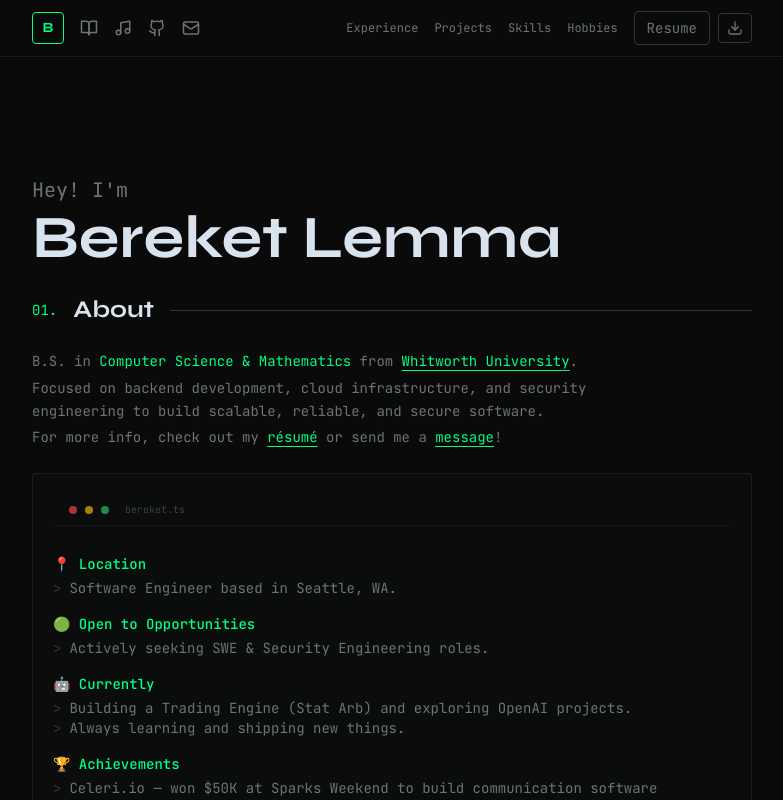
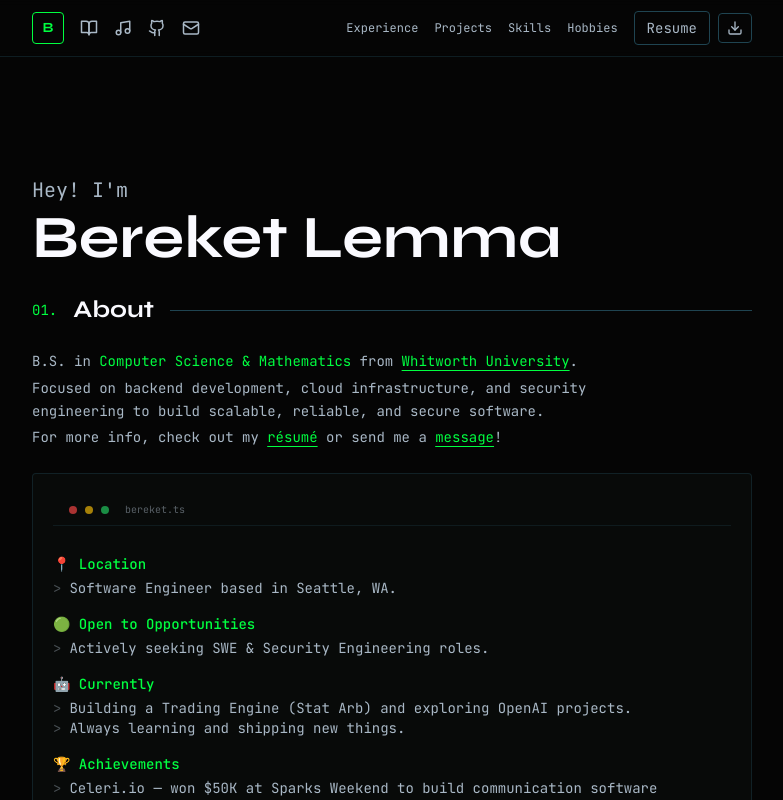
Before and after one commit to bereketlemma/bereket-portfolio, a Next.js app: page / in a window 1280 px wide. Shown: the top 800 px of the page, without its empty margins (248-1031 px from the left). Built offline with nearby package versions, Linux system fonts and the light colour scheme.

Commit message:
Refine global theme and animation styles

```diff
--- a/app/globals.css
+++ b/app/globals.css
@@ -4,25 +4,26 @@
 
 @layer base {
   :root {
-    --background: 0 0% 4%;
-    --foreground: 210 40% 89%;
-    --card: 0 0% 7%;
-    --card-foreground: 210 40% 89%;
-    --popover: 0 0% 7%;
-    --popover-foreground: 210 40% 89%;
-    --primary: 151 100% 50%;
-    --primary-foreground: 0 0% 4%;
-    --secondary: 0 0% 10%;
-    --secondary-foreground: 210 40% 89%;
-    --muted: 0 0% 10%;
-    --muted-foreground: 150 6% 44%;
-    --accent: 151 100% 50%;
-    --accent-foreground: 0 0% 4%;
+    --background: 0 0% 2%;
+    --foreground: 240 100% 99%;
+    --card: 0 0% 5%;
+    --card-foreground: 240 100% 99%;
+    --popover: 0 0% 5%;
+    --popover-foreground: 240 100% 99%;
+    --primary: 135 100% 50%;
+    --primary-foreground: 0 0% 2%;
+    --secondary: 195 100% 56%;
+    --secondary-foreground: 0 0% 2%;
+    --muted: 0 0% 9%;
+    --muted-foreground: 210 20% 72%;
+    --accent: 135 100% 50%;
+    --accent-foreground: 0 0% 2%;
     --destructive: 0 84% 60%;
-    --destructive-foreground: 210 40% 89%;
-    --border: 150 6% 20%;
-    --input: 150 6% 20%;
-    --ring: 151 100% 50%;
+    --destructive-foreground: 240 100% 99%;
+    --border: 196 45% 22%;
+    --input: 196 45% 22%;
+    --ring: 135 100% 50%;
+    --accent-blue: 195 100% 56%;
     --radius: 0.5rem;
   }
 }
@@ -46,6 +47,221 @@
   to { opacity: 1; transform: translateY(0); }
 }
 
+@keyframes dsPulse {
+  0%, 100% { box-shadow: 0 0 0 0 hsla(var(--accent), 0.25); }
+  50% { box-shadow: 0 0 0 10px hsla(var(--accent), 0); }
+}
+
+@keyframes dsDropIn {
+  from {
+    opacity: 0;
+    transform: translateY(-14px);
+    filter: blur(6px);
+  }
+  to {
+    opacity: 1;
+    transform: translateY(0);
+    filter: blur(0);
+  }
+}
+
+@keyframes dsType {
+  from { width: 0; }
+  to { width: 100%; }
+}
+
+@keyframes dsFlipIn {
+  from {
+    opacity: 0;
+    transform: perspective(600px) rotateY(70deg) translateY(8px);
+  }
+  to {
+    opacity: 1;
+    transform: perspective(600px) rotateY(0deg) translateY(0);
+  }
+}
+
+@keyframes dsDraw {
+  from { transform: scaleX(0); opacity: 0.3; }
+  to { transform: scaleX(1); opacity: 1; }
+}
+
+@keyframes dsOutcomePop {
+  from {
+    opacity: 0;
+    transform: translateY(8px) scale(0.98);
+  }
+  to {
+    opacity: 1;
+    transform: translateY(0) scale(1);
+  }
+}
+
+@keyframes dsTicker {
+  from { transform: translateY(0); }
+  to { transform: translateY(-50%); }
+}
+
+@keyframes dsScan {
+  from { transform: translateY(-120%); opacity: 0; }
+  15% { opacity: 1; }
+  85% { opacity: 1; }
+  to { transform: translateY(450%); opacity: 0; }
+}
+
+@keyframes dsGlitch {
+  0%, 94%, 100% { transform: translate(0, 0); text-shadow: none; }
+  95% { transform: translate(-1px, 0); text-shadow: 1px 0 hsl(var(--accent-blue) / 0.55), -1px 0 hsl(var(--accent) / 0.55); }
+  96% { transform: translate(1px, 0); text-shadow: -1px 0 hsl(var(--accent-blue) / 0.55), 1px 0 hsl(var(--accent) / 0.55); }
+}
+
+@keyframes dsQueryPop {
+  from { opacity: 0; transform: scale(0.98); }
+  to { opacity: 1; transform: scale(1); }
+}
+
+@keyframes timelineFlow {
+  from { background-position: 0 0; }
+  to { background-position: 0 24px; }
+}
+
+@keyframes timelineNodePulse {
+  0%, 100% { box-shadow: 0 0 0 0 hsl(var(--accent) / 0.16); }
+  50% { box-shadow: 0 0 0 6px hsl(var(--accent) / 0); }
+}
+
+.ds-pulse-badge {
+  animation: dsPulse 2.2s ease-in-out infinite;
+}
+
+.ds-fade-drop {
+  animation: dsDropIn 0.7s ease-out both;
+}
+
+.ds-type-line {
+  overflow: hidden;
+  white-space: nowrap;
+  width: 0;
+  animation: dsType 2.4s steps(90, end) 0.35s forwards;
+}
+
+.ds-tech-tile {
+  animation: dsFlipIn 0.55s ease-out both;
+  transform-origin: center;
+  transition: transform 180ms ease, box-shadow 180ms ease, border-color 180ms ease;
+}
+
+.ds-tech-tile:hover {
+  transform: rotate(2deg) translateY(-2px);
+  border-color: hsl(var(--accent) / 0.6);
+  box-shadow:
+    0 8px 24px hsla(var(--accent), 0.14),
+    0 0 0 1px hsl(var(--accent-blue) / 0.35);
+}
+
+.ds-circuit {
+  background-image:
+    linear-gradient(to right, hsl(var(--border) / 0.3) 1px, transparent 1px),
+    linear-gradient(to bottom, hsl(var(--border) / 0.3) 1px, transparent 1px),
+    radial-gradient(circle at 12% 20%, hsl(var(--accent) / 0.08), transparent 45%),
+    radial-gradient(circle at 85% 12%, hsl(var(--accent-blue) / 0.1), transparent 40%);
+  background-size: 22px 22px, 22px 22px, auto;
+}
+
+.ds-float-card {
+  transition: transform 180ms ease, border-color 180ms ease, box-shadow 180ms ease;
+}
+
+.ds-float-card:hover {
+  transform: translateY(-3px);
+  border-color: hsl(var(--accent) / 0.5);
+  box-shadow:
+    0 10px 24px hsla(var(--accent), 0.14),
+    0 0 22px hsl(var(--accent-blue) / 0.14);
+}
+
+.ds-draw-line {
+  transform-origin: left;
+  transform: scaleX(0);
+  animation: dsDraw 900ms ease-out forwards;
+}
+
+.ds-outcome-pop {
+  animation: dsOutcomePop 700ms ease-out both;
+}
+
+.ds-terminal-ticker {
+  mask-image: linear-gradient(to bottom, transparent, black 14%, black 86%, transparent);
+}
+
+.ds-ticker-track {
+  position: absolute;
+  inset: 0;
+  padding: 1.25rem;
+  display: flex;
+  flex-direction: column;
+  gap: 0.35rem;
+  animation: dsTicker 18s linear infinite;
+}
+
+.ds-scan-line {
+  position: absolute;
+  left: 0;
+  right: 0;
+  top: 0;
+  height: 2px;
+  background: linear-gradient(90deg, transparent, hsl(var(--accent)), hsl(var(--accent-blue)), transparent);
+  box-shadow: 0 0 18px hsl(var(--accent) / 0.55);
+  animation: dsScan 1.7s ease-out 200ms 1 both;
+}
+
+.ds-query-pop {
+  animation: dsQueryPop 220ms ease-out both;
+}
+
+.ds-bento-green:hover {
+  box-shadow: 0 12px 30px hsl(var(--accent) / 0.16);
+}
+
+.ds-bento-blue:hover {
+  box-shadow: 0 12px 30px hsl(var(--accent-blue) / 0.16);
+}
+
+.ds-outcome-glitch {
+  animation: dsGlitch 4s steps(2, end) infinite;
+}
+
+.timeline-connector {
+  background-image: linear-gradient(
+    to bottom,
+    hsl(var(--border) / 0.7),
+    hsl(var(--accent) / 0.5),
+    hsl(var(--border) / 0.7)
+  );
+  background-size: 100% 24px;
+  animation: timelineFlow 1.6s linear infinite;
+}
+
+.timeline-node {
+  animation: timelineNodePulse 2.2s ease-in-out infinite;
+}
+
+.timeline-panel {
+  transition: filter 180ms ease;
+}
+
+.timeline-panel:hover {
+  filter: drop-shadow(0 6px 16px hsl(var(--accent) / 0.11));
+}
+
+@media (max-width: 768px) {
+  .ds-type-line {
+    white-space: normal;
+    width: 100%;
+    animation: fadeSlideIn 0.55s ease-out both;
+  }
+}
+
 @media (prefers-reduced-motion: reduce) {
   *, *::before, *::after {
     animation-duration: 0.01ms !important;
```
